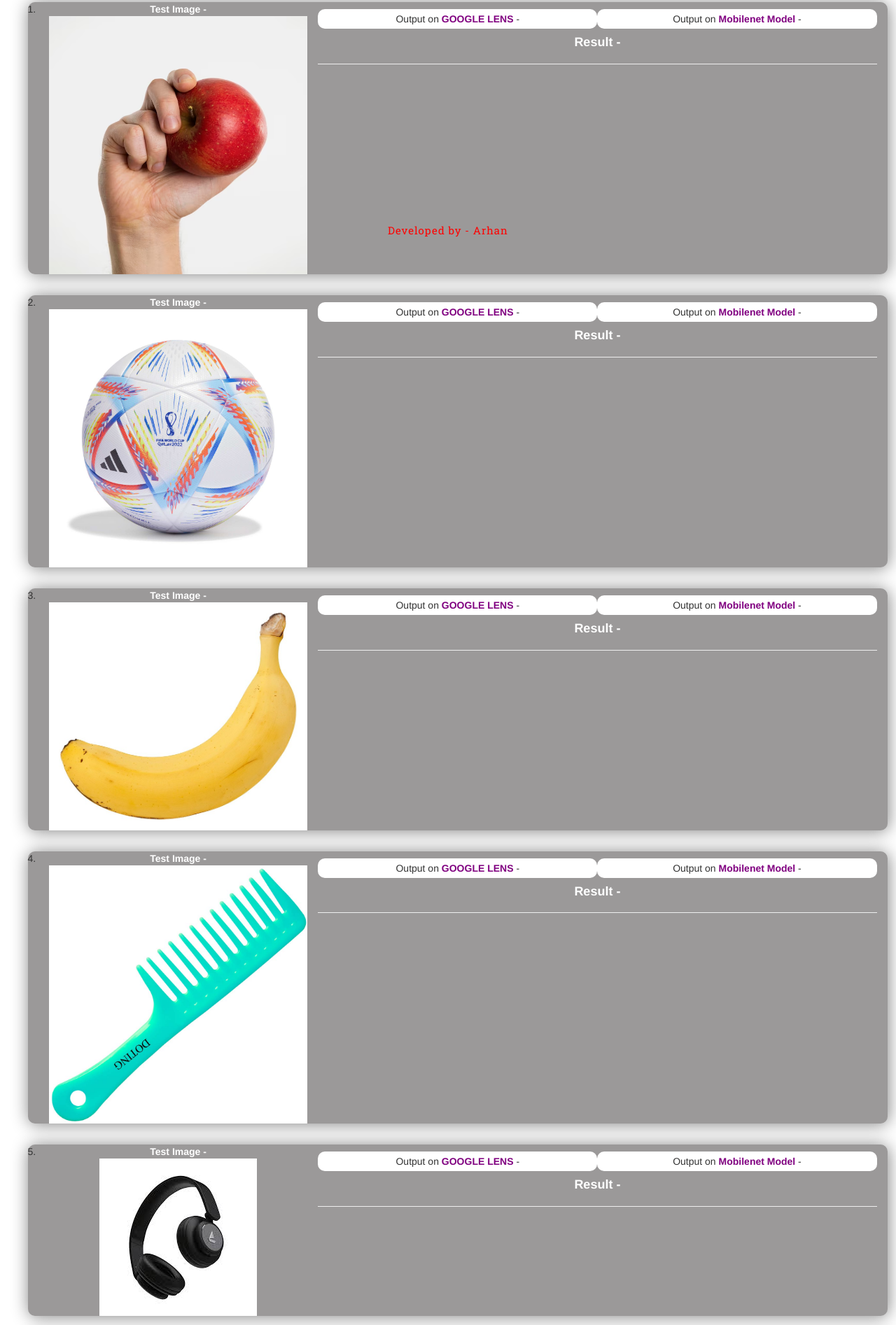
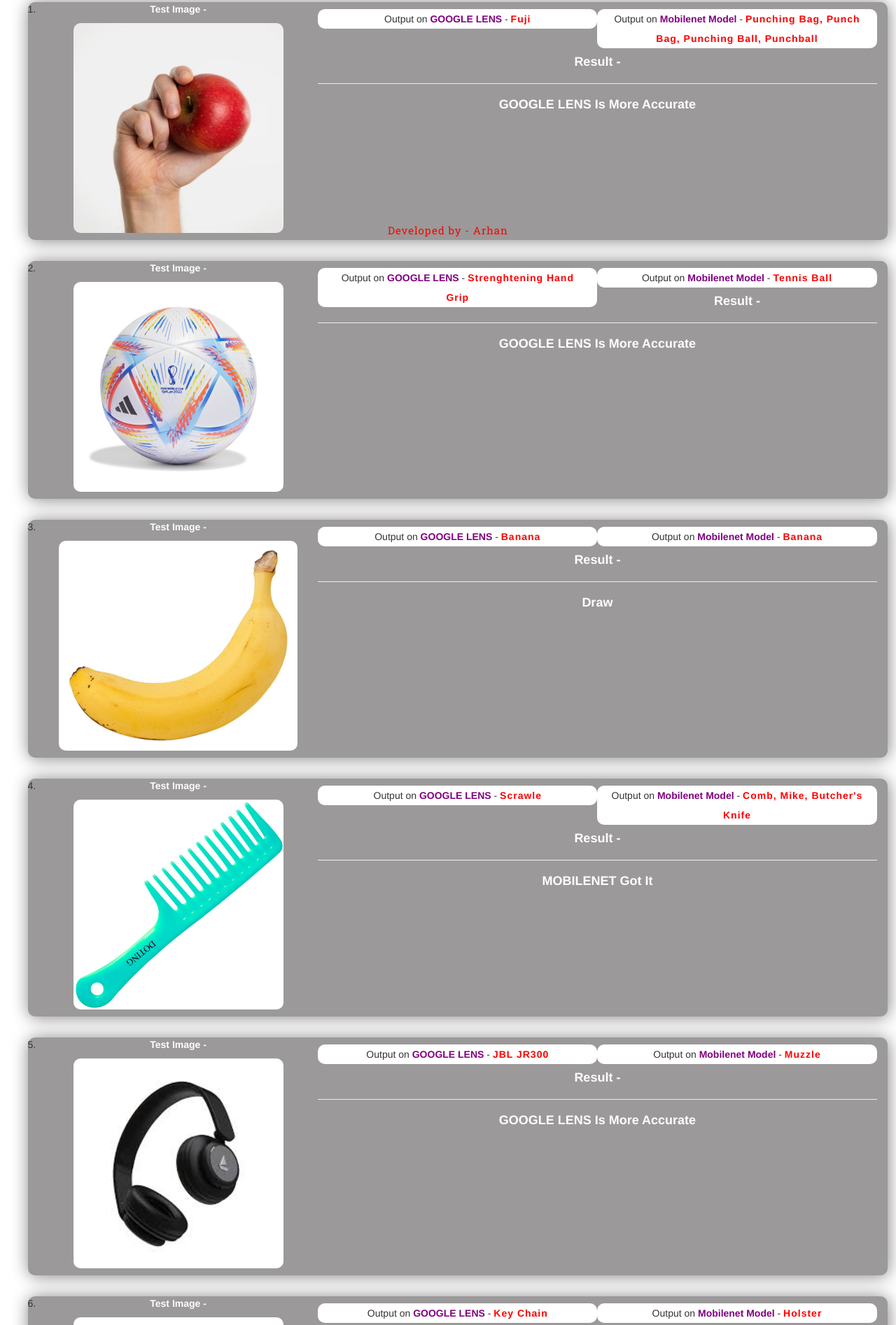
Before and after one commit to ArhanInam/CASE-STUDY-GOOGLE-LENS-VS-MOBILENET, a plain HTML site: page index.html in a window 1280 px wide. Shown: the part 450-2344 px from the top of the page at 70% size. Drawn offline with nearby package versions, Linux system fonts and the light colour scheme.

Commit message:
Add files via upload

```diff
--- a/index.html
+++ b/index.html
@@ -3,6 +3,7 @@
     <title>Real Time Image Identification App</title>
 
     <link rel="icon" href="icon.png">
+
     <meta name="viewport" content="width=device-width, initial-scale=1.0">
     <link rel="stylesheet" href="https://maxcdn.bootstrapcdn.com/bootstrap/3.4.0/css/bootstrap.min.css">
     <script src="https://ajax.googleapis.com/ajax/libs/jquery/3.4.1/jquery.min.js"></script>
@@ -27,176 +28,180 @@
           <div class="test_image_and_result1 col-xs-12">
             <li class="col-sm-4 col-xs-12">
               <b class="white1">Test Image - </b>
-              <img class="img-responsive" src="Apple.png">
+              <img class="img" src="Apple.png">
             </li>
             <h5 class="first col-sm-4 col-xs-12">
               Output on <b>GOOGLE LENS</b> -
-              <span> </span>
+              <span>Fuji</span>
             </h5>
             <h5 class="second col-sm-4 col-xs-12">
               Output on <b>Mobilenet Model </b> -
-              <span> </span>
+              <span>Punching Bag, Punch Bag, Punching Ball, Punchball</span>
             </h5>
             <div class="mini_result" class="col-xs-12">
               <h4>Result - </h4>
               <hr>
-              <h4> </h4>
+              <h4>GOOGLE LENS Is More Accurate</h4>
             </div>
           </div>
           <div class="test_image_and_result2 col-xs-12">
             <li class="col-sm-4 col-xs-12">
               <b class="white2">Test Image - </b>
-              <img class="img-responsive" src="Ball.jpg">
+              <img class="img" src="Ball.jpg">
             </li>
             <h5 class="first col-sm-4 col-xs-12">
               Output on <b>GOOGLE LENS</b> -
-              <span> </span>
+              <span>Strenghtening Hand Grip</span>
             </h5>
             <h5 class="second col-sm-4 col-xs-12">
               Output on <b>Mobilenet Model </b> -
-              <span> </span>
+              <span>Tennis Ball</span>
             </h5>
             <div class="mini_result" class="col-xs-12">
               <h4>Result - </h4>
               <hr>
-              <h4> </h4>
+              <h4>GOOGLE LENS Is More Accurate</h4>
             </div>
           </div>
           <div class="test_image_and_result3 col-xs-12">
             <li class="col-sm-4 col-xs-12">
               <b class="white3">Test Image - </b>
-              <img class="img-responsive" src="Banana.jpg">
+              <img class="img" src="Banana.jpg">
             </li>
             <h5 class="first col-sm-4 col-xs-12">
               Output on <b>GOOGLE LENS</b> -
-              <span> </span>
+              <span>Banana</span>
             </h5>
             <h5 class="second col-sm-4 col-xs-12">
               Output on <b>Mobilenet Model </b> -
-              <span> </span>
+              <span>Banana</span>
             </h5>
             <div class="mini_result" class="col-xs-12">
               <h4>Result - </h4>
               <hr>
-              <h4> </h4>
+              <h4>Draw</h4>
             </div>
           </div>
           <div class="test_image_and_result4 col-xs-12">
             <li class="col-sm-4 col-xs-12">
               <b class="white4">Test Image - </b>
-              <img class="img-responsive" src="Ceep.jpg">
+              <img class="img" src="Ceep.jpg">
             </li>
             <h5 class="first col-sm-4 col-xs-12">
               Output on <b>GOOGLE LENS</b> -
-              <span> </span>
+              <span>Scrawle</span>
             </h5>
             <h5 class="second col-sm-4 col-xs-12">
               Output on <b>Mobilenet Model </b> -
-              <span> </span>
+              <span>Comb, Mike, Butcher's Knife</span>
             </h5>
             <div class="mini_result" class="col-xs-12">
               <h4>Result - </h4>
               <hr>
-              <h4> </h4>
+              <h4>MOBILENET Got It</h4>
             </div>
           </div>
           <div class="test_image_and_result5 col-xs-12">
             <li class="col-sm-4 col-xs-12">
               <b class="white5">Test Image - </b>
-              <img class="img-responsive" src="Headphones.jpg">
+              <img class="img" src="Headphones.jpg">
             </li>
             <h5 class="first col-sm-4 col-xs-12">
               Output on <b>GOOGLE LENS</b> -
-              <span> </span>
+              <span>JBL JR300</span>
             </h5>
             <h5 class="second col-sm-4 col-xs-12">
               Output on <b>Mobilenet Model </b> -
-              <span> </span>
+              <span>Muzzle</span>
             </h5>
             <div class="mini_result" class="col-xs-12">
               <h4>Result - </h4>
               <hr>
-              <h4> </h4>
+              <h4>GOOGLE LENS Is More Accurate</h4>
             </div>
           </div>
           <div class="test_image_and_result6 col-xs-12">
             <li class="col-sm-4 col-xs-12">
               <b class="white6">Test Image - </b>
-              <img class="img-responsive" src="Key.jpg">
+              <img class="img" src="Key.jpg">
             </li>
             <h5 class="first col-sm-4 col-xs-12">
               Output on <b>GOOGLE LENS</b> -
-              <span> </span>
+              <span>Key Chain</span>
             </h5>
             <h5 class="second col-sm-4 col-xs-12">
               Output on <b>Mobilenet Model </b> -
-              <span> </span>
+              <span>Holster</span>
             </h5>
             <div class="mini_result" class="col-xs-12">
               <h4>Result - </h4>
               <hr>
-              <h4> </h4>
+              <h4>GOOGLE LENS Is More Accurate</h4>
             </div>
           </div>
           <div class="test_image_and_result7 col-xs-12">
             <li class="col-sm-4 col-xs-12">
               <b class="white7">Test Image - </b>
-              <img class="img-responsive" src="Pen.jpg">
+              <img class="img" src="Pen.jpg">
             </li>
             <h5 class="first col-sm-4 col-xs-12">
               Output on <b>GOOGLE LENS</b> -
-              <span> </span>
+              <span>KSB</span>
             </h5>
             <h5 class="second col-sm-4 col-xs-12">
               Output on <b>Mobilenet Model </b> -
-              <span> </span>
+              <span>Screwdriver</span>
             </h5>
             <div class="mini_result" class="col-xs-12">
               <h4>Result - </h4>
               <hr>
-              <h4> </h4>
+              <h4>GOOGLE LENS Is More Accurate</h4>
             </div>
           </div>
           <div class="test_image_and_result8 col-xs-12">
             <li class="col-sm-4 col-xs-12">
               <b class="white8">Test Image - </b>
-              <img class="img-responsive" src="Scissors.jpg">
+              <img class="img" src="Scissors.jpg">
             </li>
             <h5 class="first col-sm-4 col-xs-12">
               Output on <b>GOOGLE LENS</b> -
-              <span> </span>
+              <span>Pinking Shears 7</span>
             </h5>
             <h5 class="second col-sm-4 col-xs-12">
               Output on <b>Mobilenet Model </b> -
-              <span> </span>
+              <span>Vacuum, Vacuum Cleaner</span>
             </h5>
             <div class="mini_result" class="col-xs-12">
               <h4>Result - </h4>
               <hr>
-              <h4> </h4>
+              <h4>GOOGLE LENS Is More Accurate</h4>
             </div>
           </div>
           <div class="test_image_and_result9 col-xs-12">
             <li class="col-sm-4 col-xs-12">
               <b class="white9">Test Image - </b>
-              <img class="img-responsive" src="Spoon.jpg">
+              <img class="img" src="Spoon.jpg">
             </li>
             <h5 class="first col-sm-4 col-xs-12">
               Output on <b>GOOGLE LENS</b> -
-              <span> </span>
+              <span>Steel Dinner Spoon</span>
             </h5>
             <h5 class="second col-sm-4 col-xs-12">
               Output on <b>Mobilenet Model </b> -
-              <span> </span>
+              <span>Microphone, Mike</span>
             </h5>
             <div class="mini_result" class="col-xs-12">
               <h4>Result - </h4>
               <hr>
-              <h4> </h4>
+              <h4>GOOGLE LENS Is More Accurate</h4>
             </div>
           </div>
         </ol>
-      <p class="bottom">Developed by - Arhan</p>
+        <h6 class="bottom1">
+          I Have Tested 9 Images <b>GOOGLE LENS</b> Have Predicted 9 Of Them More Accurately And <b>MOBILE NET</b> Was Less Accurately So According To My Case Study <b>GOOGLE LENS</b> Is More Accurate.
+        </h6>
+        <br><br>
   </center>
+  <p class="bottom">Developed by - Arhan</p>
   </body>
 </html>
--- a/style.css
+++ b/style.css
@@ -52,3 +52,11 @@ h4{
     color: white;
     font-weight: bold;
 }
+h5 span{
+    font-weight: bold;
+}
+.bottom1{
+    font-weight: bold;
+    font-size: 15px;
+    width: 50%;
+}
```
Also changed, not shown: 1 other file.
